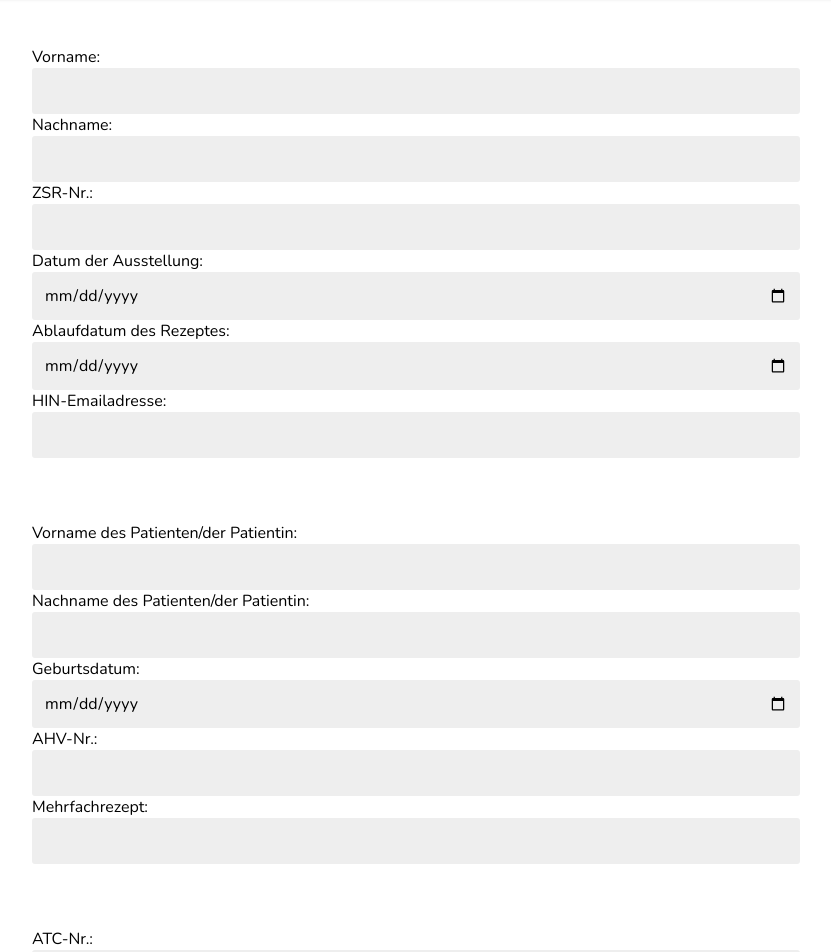
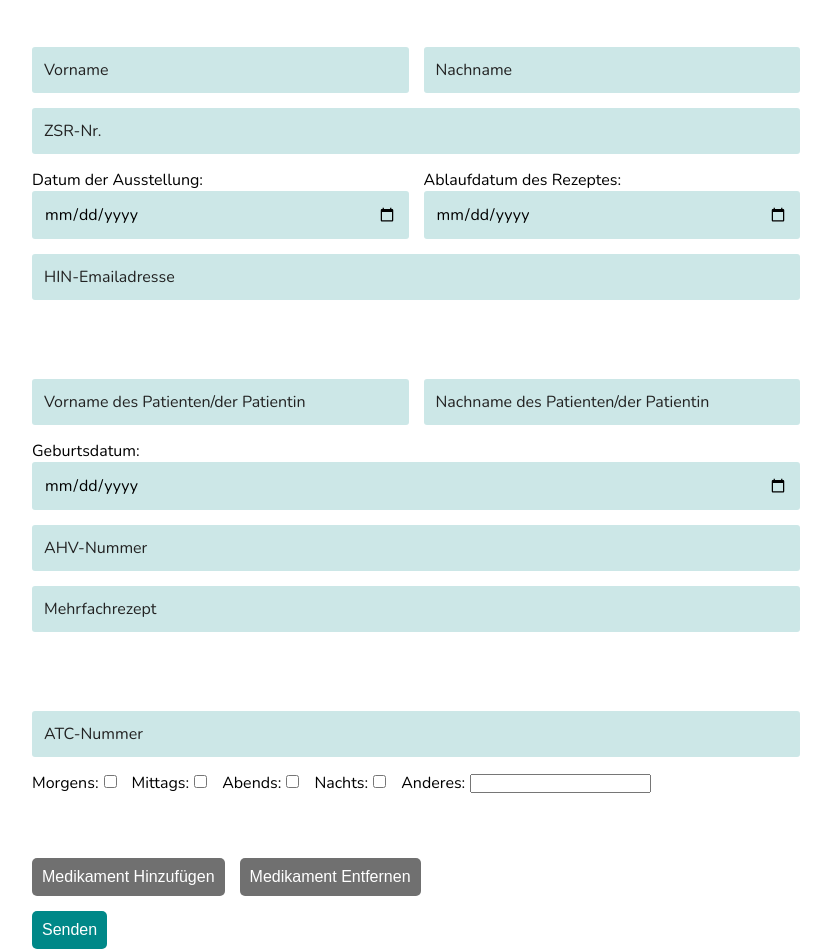
Before and after one commit to HertAmStruggle/HertAmStruggle_FrontEnd, a Next.js app: page / in a window 1280 px wide. Shown: the part 80-1032 px from the top of the page, without its empty margins (224-1055 px from the left). Built offline with nearby package versions, Linux system fonts and the light colour scheme.

Commit message:
Formstyling

```diff
--- a/components/Header.module.css
+++ b/components/Header.module.css
@@ -5,7 +5,7 @@
     display: flex;
     justify-content: space-between;
     background-color: var(--grey20);
-    box-shadow: 0 0 5px var(--grey);
+    border-bottom: 1px solid var(--grey70);
     padding: 0.5rem 1rem 0.5rem 1rem;
     z-index: 99;
 }
--- a/pages/_app.css
+++ b/pages/_app.css
@@ -7,7 +7,7 @@
     --turquoise20:#CCE7E7;
 
     --grey:#333333;
-    --grey70:707070;
+    --grey70:#707070;
     --grey40:#ADADAD;
     --grey20:#D6D6D6;
 }
--- a/pages/index.js
+++ b/pages/index.js
@@ -197,21 +197,24 @@ export default function form() {
         <>
             <form name="contactForm" onSubmit={handleSubmit} className={styles.formMain}>
                 <fieldset className={styles.inputGroup}>
+                    <div className={styles.twoInputs}>
                         <label className={styles.customField}>
-                        <span>Vorname:</span>{errors.firstName && <span className={styles.error}>{errors.firstName}</span>}
-                        <input type="text" name="firstName" onChange={handleChange} value={prescription.firstName}/>
+                            {errors.firstName && <span className={styles.error}>{errors.firstName}</span>}
+                            <input type="text" placeholder="Vorname" name="firstName" onChange={handleChange} value={prescription.firstName}/>
                         </label>
 
                         <label className={styles.customField}>
-                        <span>Nachname:</span>{errors.lastName && <span className={styles.error}>{errors.lastName}</span>}
-                        <input type="text" name="lastName" onChange={handleChange} required={true}/>
+                            {errors.lastName && <span className={styles.error}>{errors.lastName}</span>}
+                            <input type="text" placeholder="Nachname" name="lastName" onChange={handleChange} required={true}/>
+                        </label>
+                    </div>
+
+                        <label className={styles.customField}>
+                            {errors.zsrCode && <span className={styles.error}>{errors.zsrCode}</span>}
+                            <input type="number" placeholder="ZSR-Nr." name="zsrCode" onChange={handleChange} required={true}/>
                         </label>
 
-                    <label className={styles.customField}>
-                        <span>ZSR-Nr.:</span>{errors.zsrCode && <span className={styles.error}>{errors.zsrCode}</span>}
-                        <input type="number" name="zsrCode" onChange={handleChange} required={true}/>
-                    </label>
-
+                    <div className={styles.twoInputs}>
                         <label className={styles.customField}>
                             <span>Datum der Ausstellung:</span>{errors.prescriptionDate && <span className={styles.error}>{errors.prescriptionDate}</span>}
                             <input type="date" name="prescriptionDate" onChange={handleChange} required={true}/>
@@ -221,48 +224,50 @@ export default function form() {
                         <span>Ablaufdatum des Rezeptes:</span>{errors.expirationDate && <span className={styles.error}>{errors.expirationDate}</span>}
                         <input type="date" name="expirationDate" onChange={handleChange} required={true}/>
                     </label>
+                    </div>
 
                     <label className={styles.customField}>
-                        <span>HIN-Emailadresse:</span>{errors.hinEmailAddress && <span className={styles.error}>{errors.hinEmailAddress}</span>}
-                        <input type="text" name="hinEmailAddress" onChange={handleChange} value={prescription.hinEmailAddress}/>
+                        {errors.hinEmailAddress && <span className={styles.error}>{errors.hinEmailAddress}</span>}
+                        <input type="text" placeholder="HIN-Emailadresse" name="hinEmailAddress" onChange={handleChange} value={prescription.hinEmailAddress}/>
                     </label>
                 </fieldset>
 
                 <fieldset className={styles.inputGroup}>
+                    <div className={styles.twoInputs}>
                         <label className={styles.customField}>
-                        <span>Vorname des Patienten/der Patientin:</span>{errors.patientFirstName && <span className={styles.error}>{errors.patientFirstName}</span>}
-                        <input type="text" name="patientFirstName" onChange={handleChange} required={true}/>
+                            {errors.patientFirstName && <span className={styles.error}>{errors.patientFirstName}</span>}
+                            <input type="text" placeholder="Vorname des Patienten/der Patientin" name="patientFirstName" onChange={handleChange} required={true}/>
                         </label>
 
                         <label className={styles.customField}>
-                        <span>Nachname des Patienten/der Patientin:</span>{errors.patientLastName && <span className={styles.error}>{errors.patientLastName}</span>}
-                        <input type="text" name="patientLastName" onChange={handleChange} required={true}/>
+                            {errors.patientLastName && <span className={styles.error}>{errors.patientLastName}</span>}
+                            <input type="text" placeholder="Nachname des Patienten/der Patientin" name="patientLastName" onChange={handleChange} required={true}/>
                         </label>
-
+                    </div>
                     <label className={styles.customField}>
                         <span>Geburtsdatum:</span>{errors.birthdate && <span className={styles.error}>{errors.birthdate}</span>}
                         <input type="date" name="birthdate" onChange={handleChange} required={true}/>
                     </label>
 
                     <label className={styles.customField}>
-                        <span>AHV-Nr.:</span>{errors.AHV && <span className={styles.error}>{errors.AHV}</span>}
-                        <input type="text" name="AHV" onChange={handleChange} required={true}/>
+                        {errors.AHV && <span className={styles.error}>{errors.AHV}</span>}
+                        <input type="text" placeholder="AHV-Nummer" name="AHV" onChange={handleChange} required={true}/>
                     </label>
 
                     <label className={styles.customField}>
-                        <span>Mehrfachrezept:</span>{errors.numberOfUses && <span className={styles.error}>{errors.numberOfUses}</span>}
-                        <input type="number" name="numberOfUses" onChange={handleChange}/>
+                        {errors.numberOfUses && <span className={styles.error}>{errors.numberOfUses}</span>}
+                        <input type="number" placeholder="Mehrfachrezept" name="numberOfUses" onChange={handleChange}/>
                     </label>
                 </fieldset>
 
                 {serviceList.map((singleService, index) => (
                     <fieldset key={index} className={styles.inputGroup}>
                         <label className={styles.customField}>
-                            <span>ATC-Nr.:</span>{errors.drugPrescriptions && <span className={styles.error}>{errors.drugPrescriptions[index]}</span>}
-                            <input name="atcCode" type="text" id="service" value={singleService.service}
+                            {errors.drugPrescriptions && <span className={styles.error}>{errors.drugPrescriptions[index]}</span>}
+                            <input name="atcCode" placeholder="ATC-Nummer" type="text" id="service" value={singleService.service}
                                    onChange={(e) => handleServiceChange(e, index)} required />
                         </label>
-                        <div>
+                        <div className={styles.schedules}>
                             <label className={styles.scheduleCheckbox}>
                                 <span>Morgens:</span>
                                 <input type="checkbox" name="morning" onChange={e => handleScheduleChange(e, index)}/>
@@ -287,11 +292,13 @@ export default function form() {
 
                     </fieldset>))}
 
-                <input type={"button"} value={"Add Form"} onClick={handleServiceAdd}/>
-                <input type={"button"} value={"Remove Form"} onClick={handleServiceRemove}/>
+                <div>
+                    <input type={"button"} value={"Medikament Hinzufügen"} className={styles.drugButton} onClick={handleServiceAdd}/>
+                    <input type={"button"} value={"Medikament Entfernen"} className={styles.drugButton} onClick={handleServiceRemove}/>
+                </div>
 
-                <button disabled={isLoading}>
-                    {isLoading ? "...Loading" : "Submit"}
+                <button disabled={isLoading} className={styles.submitButton}>
+                    {isLoading ? "Lädt..." : "Senden"}
                 </button>
 
             </form>
--- a/pages/index.module.css
+++ b/pages/index.module.css
@@ -27,7 +27,7 @@
     -webkit-appearance: none;
     -ms-appearance: none;
     -moz-appearance: none;
-    background: #eeeeee;
+    background: var(--turquoise20);
     transition: background 0.3s ease;
     padding: 12px;
     border-radius: 3px;
@@ -38,11 +38,12 @@
     flex: 1 1;
     font-size: 1em;
     font-family: 'Nunito', sans-serif;
+    margin-bottom: 15px;
 }
 
 
 .customField input:focus {
-    background: #e3e3e3;
+    background: var(--grey20);
 }
 
 .customField input::placeholder {
@@ -50,10 +51,62 @@
     transition: color 0.3s ease;
 }
 
+.twoInputs {
+    display:flex;
+    gap: 15px;
+    width: 100%;
+}
+
+.twoInputs label {
+    flex-basis: calc(50% - 7.5px);
+    flex-grow: 0;
+    flex-shrink: 0;
+}
+
 .customField input:focus::placeholder {
     color: transparent;
 }
+
+.schedules {
+    display: flex;
+    gap: 15px;
+}
+
+.scheduleCheckbox input, .scheduleInput input {
+    margin-left: 5px;
+}
+
 .error {
     color: red;
-    margin-left: 1em;
+    display: block;
 }
+
+.drugButton {
+    background-color: var(--grey70);
+    font-size: 1em;
+    color: #fff;
+    border: none;
+    border-radius: 5px;
+    padding: 10px;
+    cursor: pointer;
+    margin-right: 15px;
+    margin-bottom: 15px;
+}
+
+.drugButton:active {
+    background-color: var(--grey40);
+}
+
+.submitButton {
+    background-color: var(--turquoise);
+    font-size: 1em;
+    color: #fff;
+    border: none;
+    border-radius: 5px;
+    padding: 10px;
+    cursor: pointer;
+}
+
+.submitButton:active {
+    background-color: var(--turquoise70);
+}
```
Lines whose indentation alone changed are shown as unchanged.
